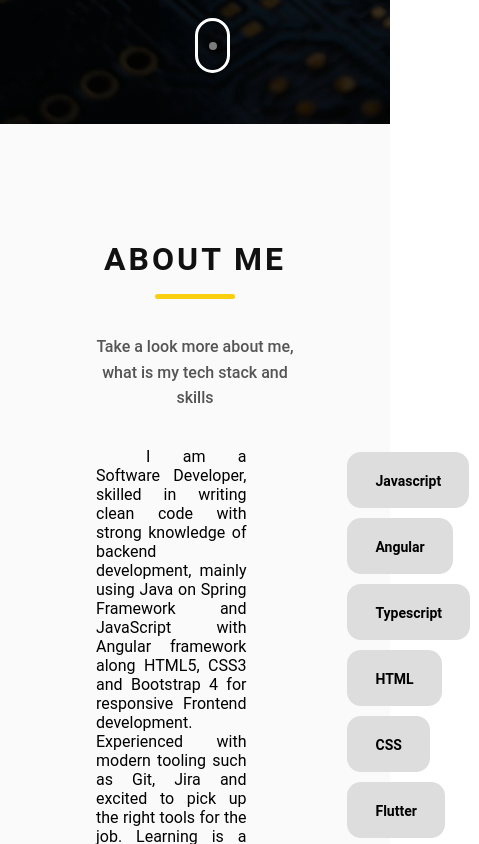
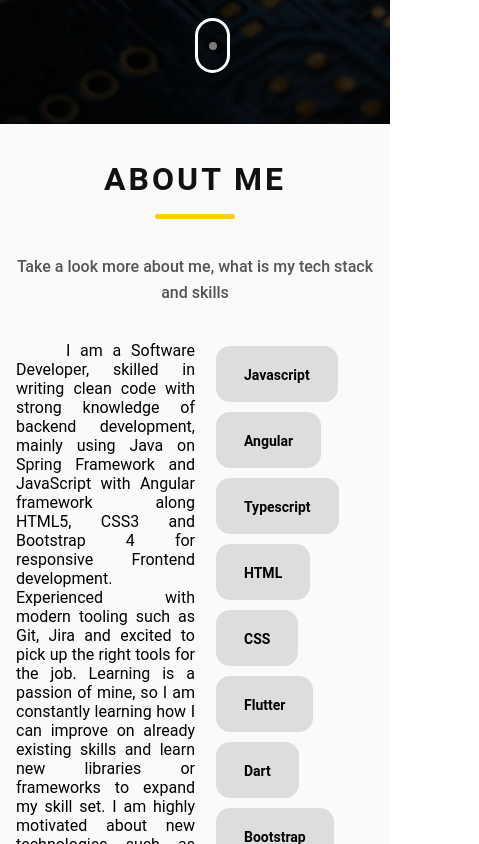
Before and after one commit to AleksandarVujic/portfolio, an Angular app: page /#/home in a window 390 px wide. Shown: the part 720-1564 px from the top of the page, 479 px wide, since content can reach past the window. Built offline with nearby package versions, Linux system fonts and the light colour scheme.

Commit message:
responsive for about segment

```diff
--- a/src/app/components/action-button/action-button.component.scss
+++ b/src/app/components/action-button/action-button.component.scss
@@ -10,6 +10,7 @@
     font-family: "Montserrat", sans-serif;
     font-weight: 700;
     box-shadow: rgba(0, 0, 0, 0.15) 1.95px 1.95px 2.6px;
+    text-align: center;
 }
 .btn:hover {
     color: #fff;
--- a/src/app/pages/about/about.component.scss
+++ b/src/app/pages/about/about.component.scss
@@ -5,10 +5,10 @@
 .about-me-content {
     display: grid;
     grid-template-columns: 1fr 1fr;
-    grid-gap: 5rem;
     text-align: justify;
     text-justify: inter-word;
 }
+
 p {
     text-indent: 50px;
 }
--- a/src/styles.scss
+++ b/src/styles.scss
@@ -107,3 +107,9 @@ button {
         right: 35px;
     }
 }
+
+@media screen and (max-width: 450px) {
+    .segment-container {
+        padding: 1rem 1rem;
+    }
+}
```
